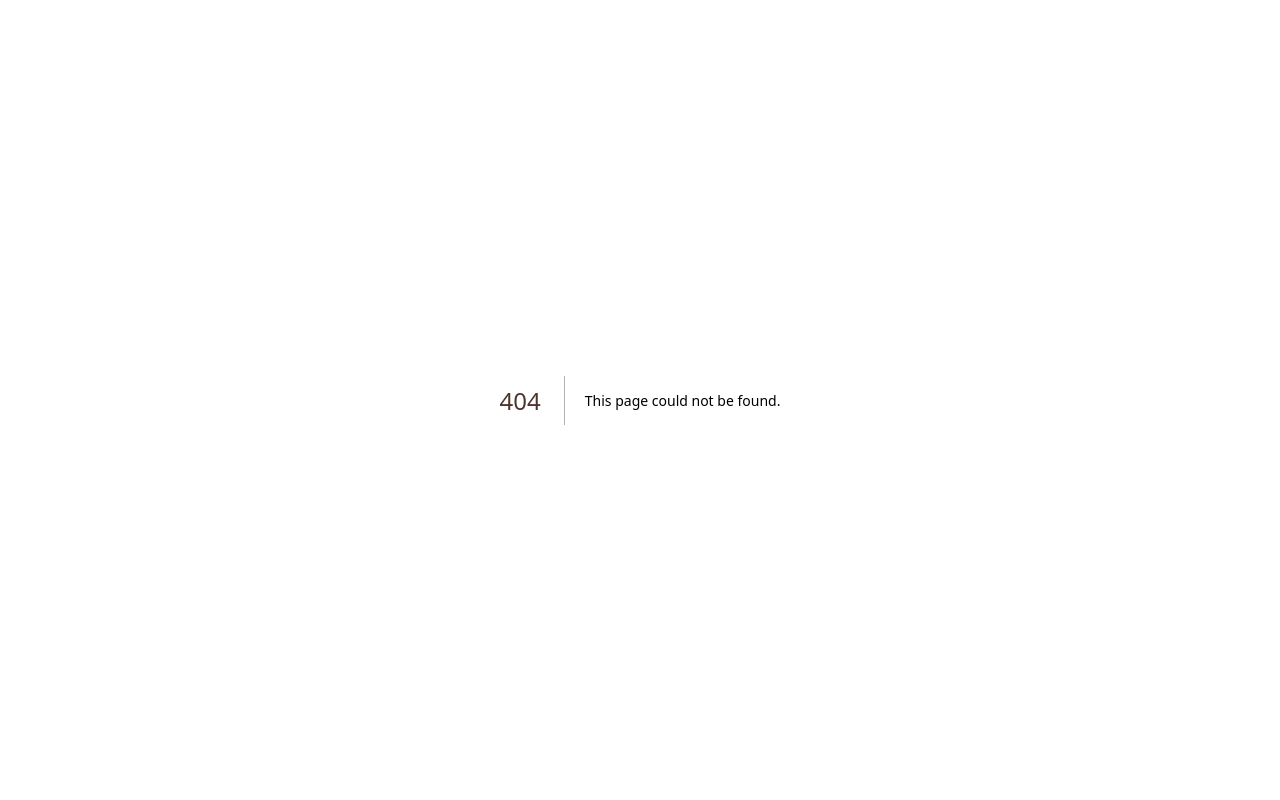
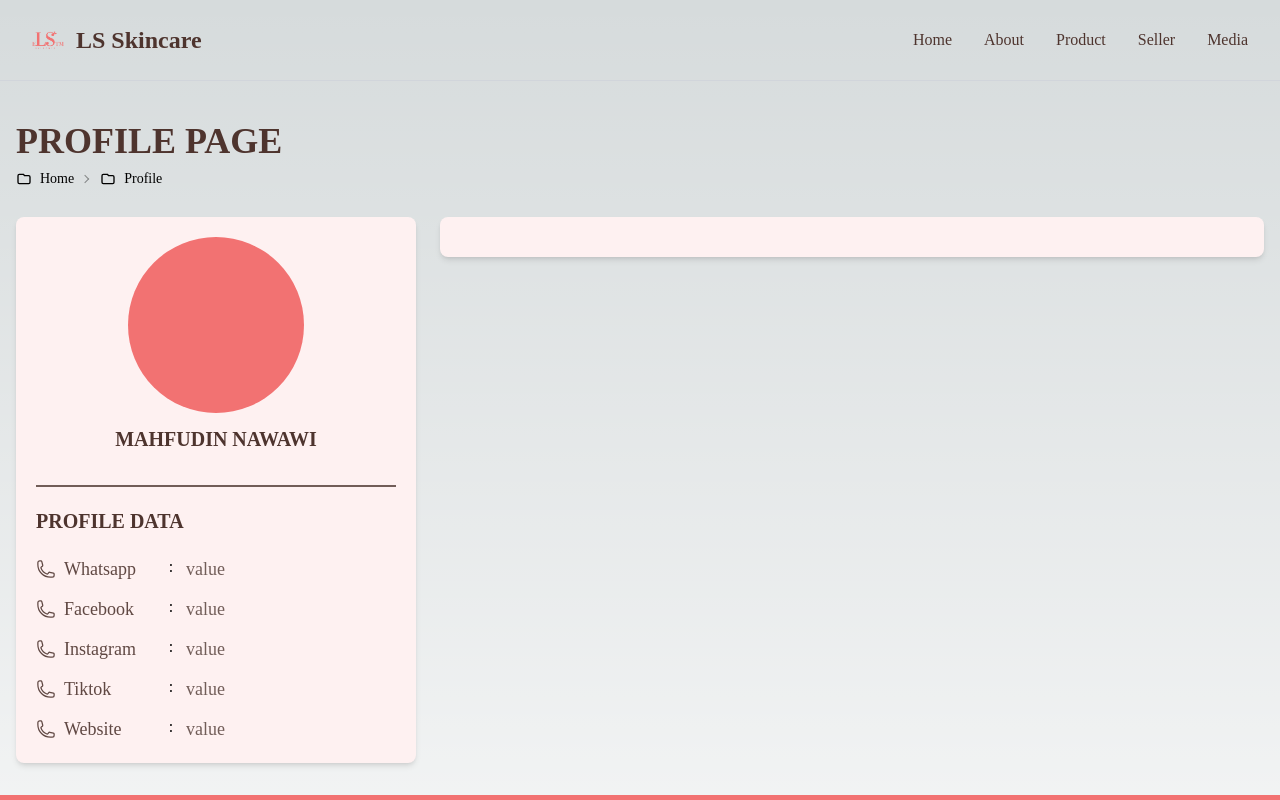
Before and after one commit to Mahfudin98/website-ls-skincare, a Next.js app: page /profile in a window 1280 px wide. Before the commit this address had no page. Shown: the top 800 px of the page. Built offline with nearby package versions, Linux system fonts and the light colour scheme.

Commit message:
add page profile

```diff
--- /dev/null
+++ b/src/pages/profile.tsx
@@ -0,0 +1,109 @@
+import Layout from "@/components/Layout/layout";
+import Breadcrumb from "@/components/Widget/breadcrumb";
+import PhoneIcon from "@heroicons/react/24/outline/PhoneIcon";
+import Head from "next/head";
+
+export default function Profile() {
+  return (
+    <Layout>
+      <Head>
+        <title> LS Skincare - Profile </title>
+      </Head>
+      <Breadcrumb title="Profile" navigate="profile" />
+      <section className="container mx-auto my-5">
+        <div className="grid grid-cols-12 gap-6 pb-3">
+          <div className="col-span-12 lg:col-span-4">
+            <div className="p-5 bg-pic-50 rounded-lg shadow-md flex flex-col justify-center items-center">
+              <div className="w-full mb-3 flex flex-col justify-center items-center">
+                <div className="w-44 h-44 mb-3 rounded-full bg-pic-900"></div>
+                <h1 className="text-xl font-poppins font-semibold text-brown-900 uppercase text-center">
+                  Mahfudin Nawawi
+                </h1>
+              </div>
+              <div className="w-full border-t-2 border-brown-700">
+                <h1 className="text-xl font-poppins font-semibold my-5 text-brown-900 uppercase">
+                  Profile Data
+                </h1>
+                <div className="grid gap-3">
+                  <div className="grid grid-cols-12">
+                    <div className="col-span-4">
+                      <h3 className="text-start text-lg text-brown-800 font-medium flex justify-start font-poppins items-center">
+                        <PhoneIcon className="w-5 h-5 mr-2" />
+                        Whatsapp
+                      </h3>
+                    </div>
+                    <div className="col-span-1 text-center">:</div>
+                    <div className="col-span-7">
+                      <h3 className="text-start text-lg text-brown-700 font-poppins font-normal">
+                        value
+                      </h3>
+                    </div>
+                  </div>
+                  <div className="grid grid-cols-12">
+                    <div className="col-span-4">
+                      <h3 className="text-start text-lg text-brown-800 font-medium flex justify-start font-poppins items-center">
+                        <PhoneIcon className="w-5 h-5 mr-2" />
+                        Facebook
+                      </h3>
+                    </div>
+                    <div className="col-span-1 text-center">:</div>
+                    <div className="col-span-7">
+                      <h3 className="text-start text-lg text-brown-700 font-poppins font-normal">
+                        value
+                      </h3>
+                    </div>
+                  </div>
+                  <div className="grid grid-cols-12">
+                    <div className="col-span-4">
+                      <h3 className="text-start text-lg text-brown-800 font-medium flex justify-start font-poppins items-center">
+                        <PhoneIcon className="w-5 h-5 mr-2" />
+                        Instagram
+                      </h3>
+                    </div>
+                    <div className="col-span-1 text-center">:</div>
+                    <div className="col-span-7">
+                      <h3 className="text-start text-lg text-brown-700 font-poppins font-normal">
+                        value
+                      </h3>
+                    </div>
+                  </div>
+                  <div className="grid grid-cols-12">
+                    <div className="col-span-4">
+                      <h3 className="text-start text-lg text-brown-800 font-medium flex justify-start font-poppins items-center">
+                        <PhoneIcon className="w-5 h-5 mr-2" />
+                        Tiktok
+                      </h3>
+                    </div>
+                    <div className="col-span-1 text-center">:</div>
+                    <div className="col-span-7">
+                      <h3 className="text-start text-lg text-brown-700 font-poppins font-normal">
+                        value
+                      </h3>
+                    </div>
+                  </div>
+                  <div className="grid grid-cols-12">
+                    <div className="col-span-4">
+                      <h3 className="text-start text-lg text-brown-800 font-medium flex justify-start font-poppins items-center">
+                        <PhoneIcon className="w-5 h-5 mr-2" />
+                        Website
+                      </h3>
+                    </div>
+                    <div className="col-span-1 text-center">:</div>
+                    <div className="col-span-7">
+                      <h3 className="text-start text-lg text-brown-700 font-poppins font-normal">
+                        value
+                      </h3>
+                    </div>
+                  </div>
+                </div>
+              </div>
+            </div>
+          </div>
+          <div className="col-span-12 lg:col-span-8">
+            <div className="p-5 bg-pic-50 rounded-lg shadow-md flex flex-col justify-center items-center"></div>
+          </div>
+        </div>
+      </section>
+    </Layout>
+  );
+}
```
